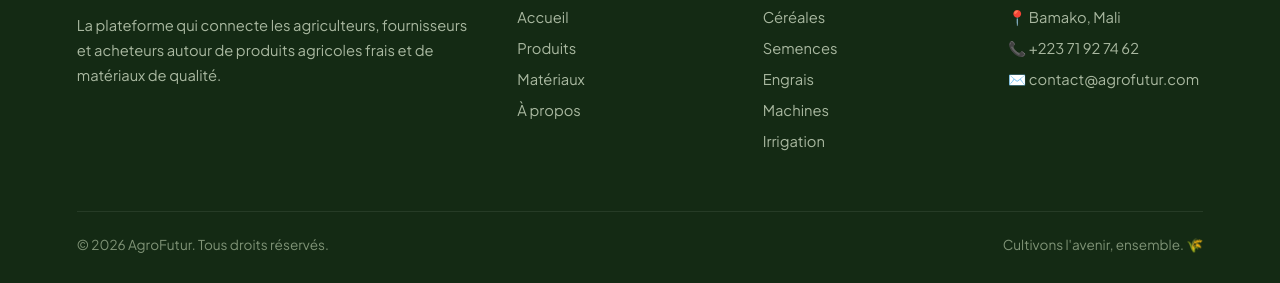
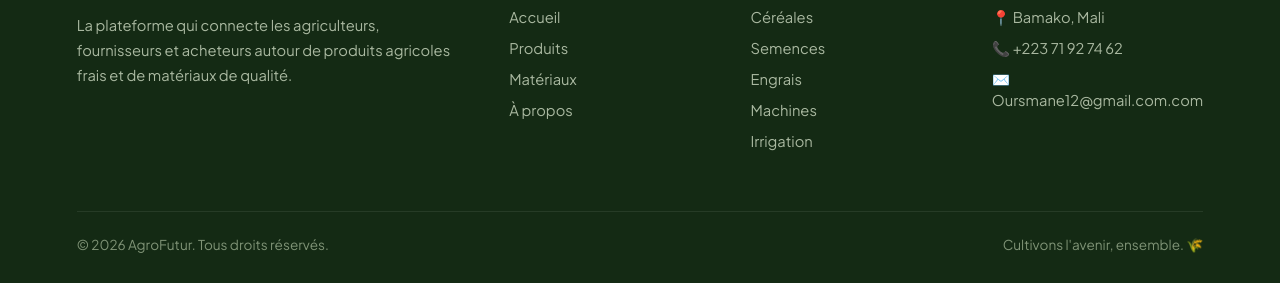
Before and after one commit to Ousmo12-16/Agrosfutur, a plain HTML site: page index.html in a window 1280 px wide. Shown: the part 5041-5324 px from the top of the page. Drawn offline with Linux system fonts and the light colour scheme.

Commit message:
Update index.html

```diff
--- a/index.html
+++ b/index.html
@@ -292,7 +292,7 @@
       <ul>
         <li><a href="#">📍 Bamako, Mali</a></li>
         <li><a href="tel:+22300000000">📞 +223 71 92 74 62</a></li>
-        <li><a href="mailto:contact@agrofutur.com">✉️ contact@agrofutur.com</a></li>
+        <li><a href="mailto:contact@agrofutur.com">✉️ Oursmane12@gmail.com.com</a></li>
       </ul>
     </div>
   </div>
```
